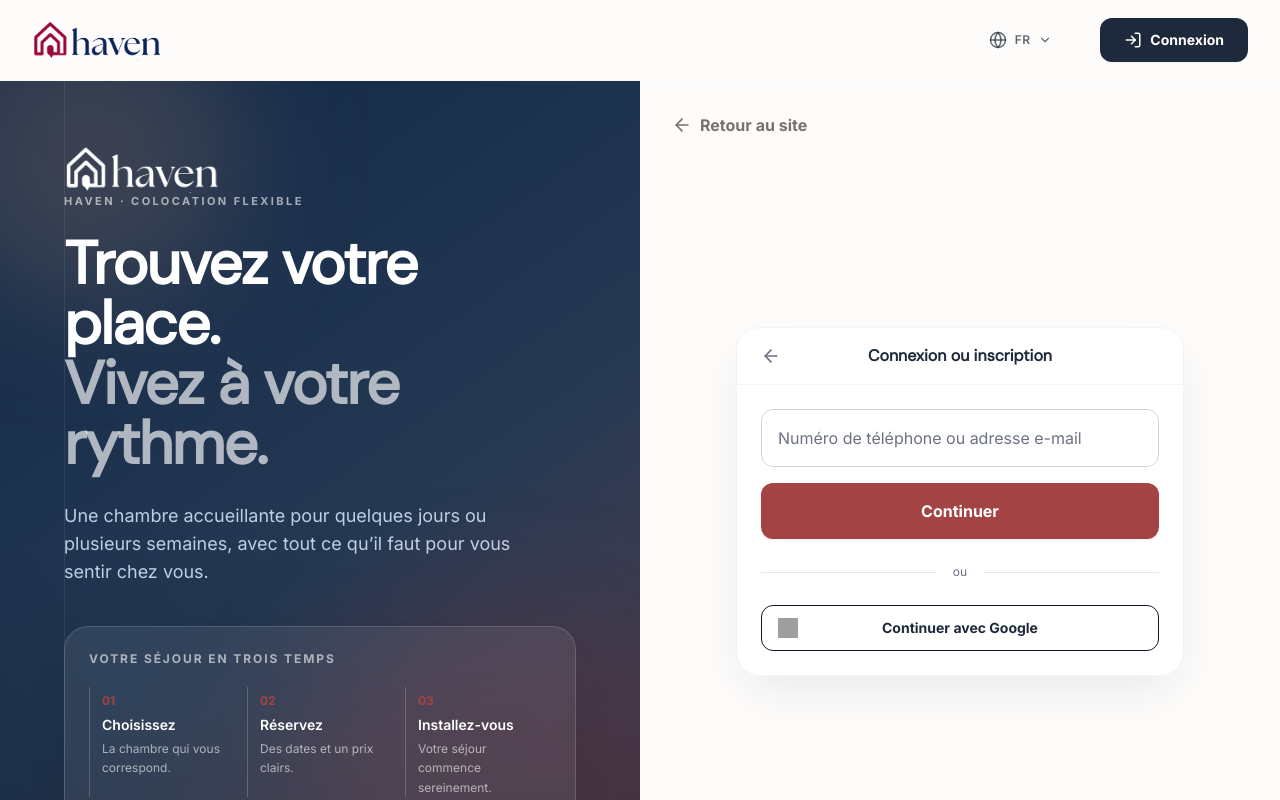
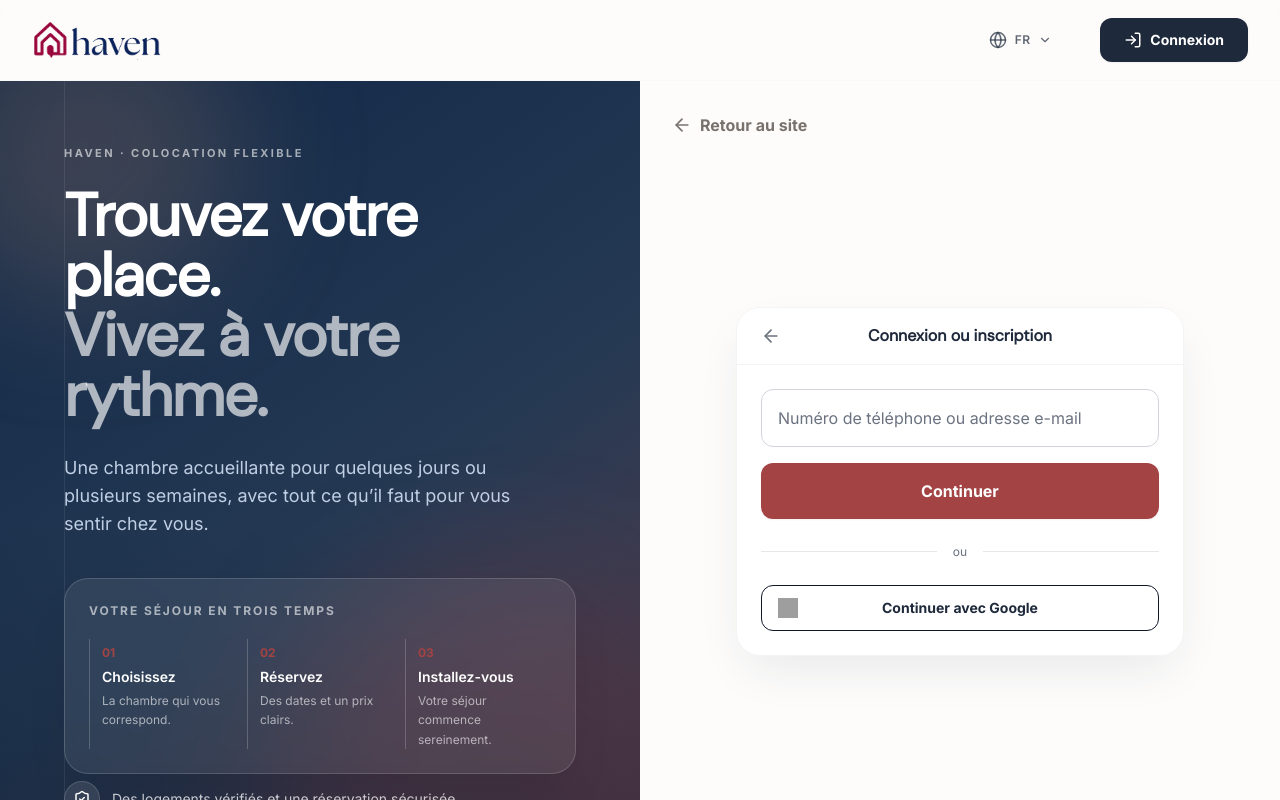
Before and after one commit to pauldesp/Projet-HAVEN, a React (Vite) app: page /#/login in a window 1280 px wide. Shown: the top 800 px of the page. Built offline with nearby package versions, Linux system fonts and the light colour scheme; no server answers; the database is empty; sample sign-in values are in the browser's storage; grey boxes are pictures that could not be loaded.

Commit message:
Retire le logo du panneau de connexion

```diff
--- a/pages/LoginPage.tsx
+++ b/pages/LoginPage.tsx
@@ -1,7 +1,6 @@
 
 import React, { useState, useEffect, useRef } from 'react';
 import { useNavigate, useLocation } from 'react-router-dom';
-import { Logo } from '../components/Logo';
 import { Button } from '../components/Button';
 import {
   ShieldCheck,
@@ -556,10 +555,6 @@ export const LoginPage: React.FC = () => {
           <div className="absolute left-16 top-0 h-full w-px bg-white/[0.08]" />
         </div>
 
-        <div className="relative z-10">
-          <Logo className="h-10 sm:h-12 w-auto" white={true} />
-        </div>
-
         <div className="relative z-10 max-w-xl py-10 md:py-0">
           <p className="mb-6 text-[11px] font-black tracking-[0.22em] uppercase text-white/60">
             HAVEN · colocation flexible
```
